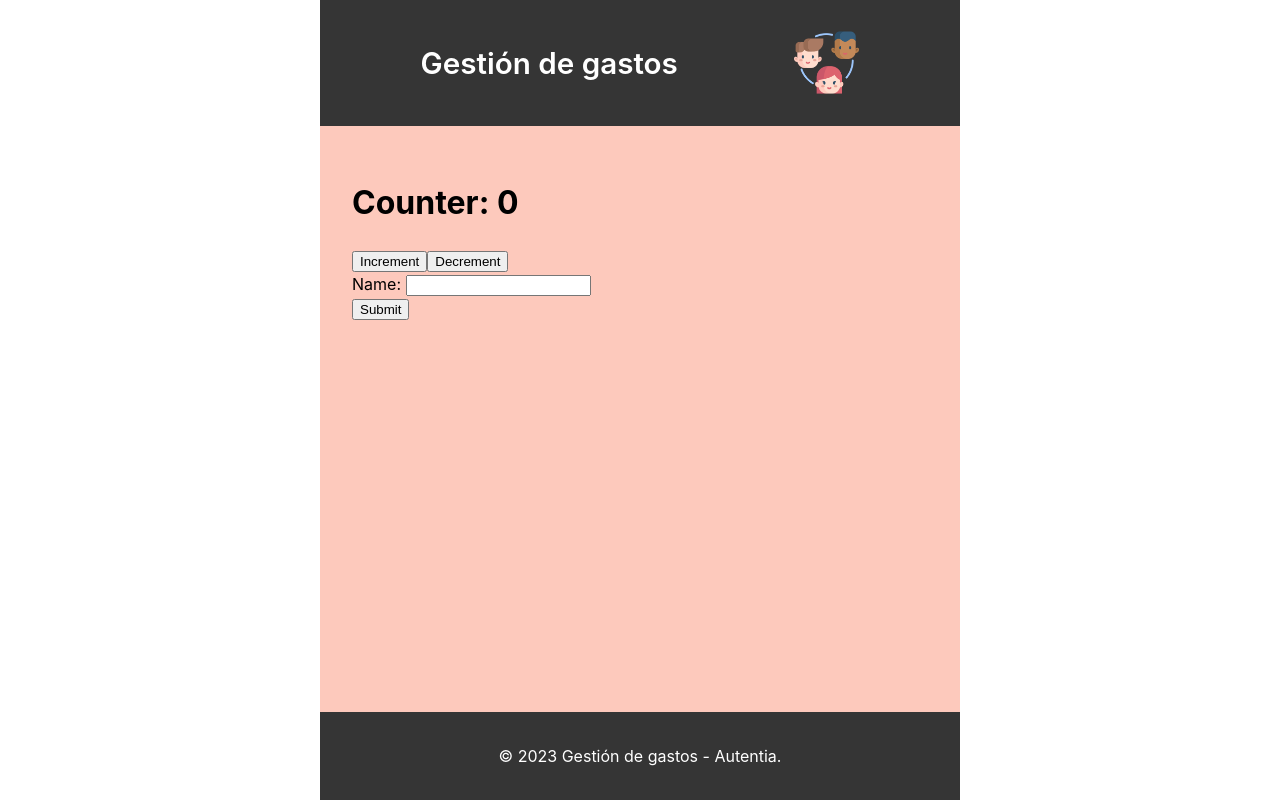
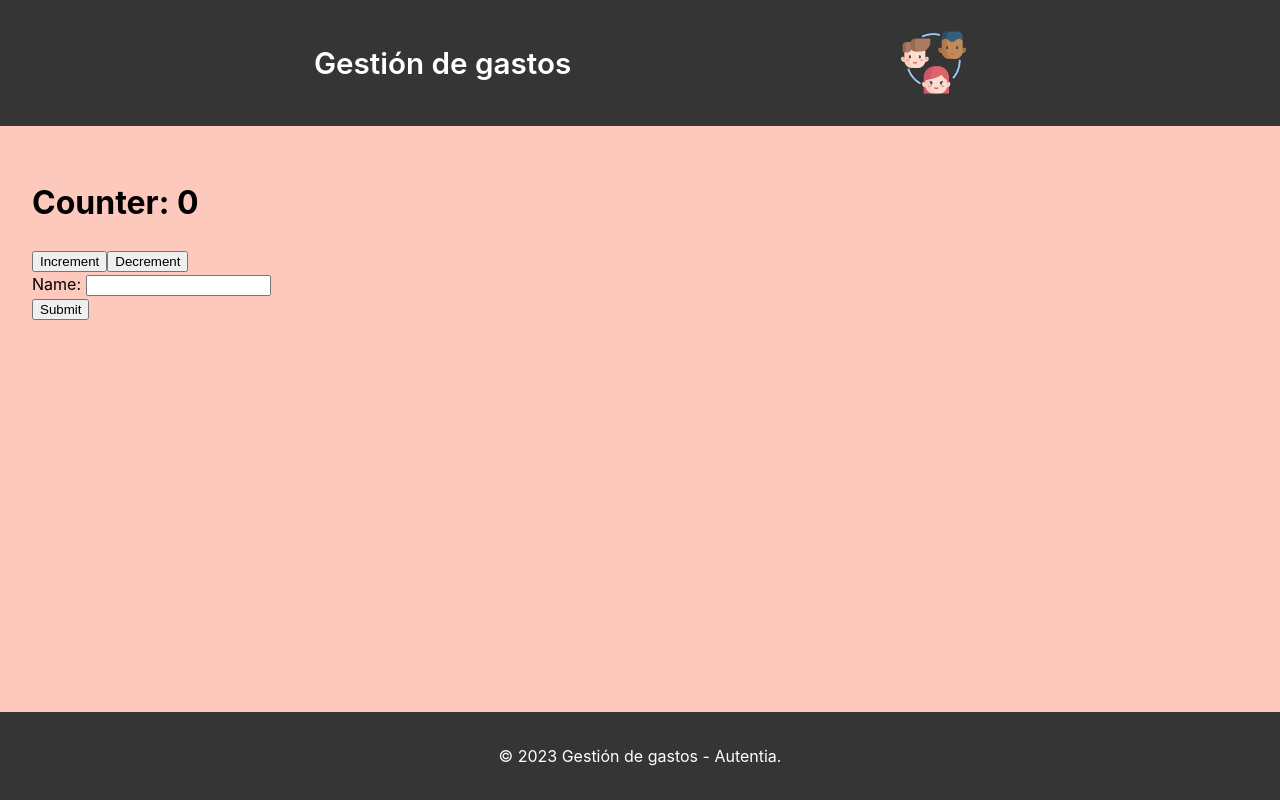
Before and after one commit to acalvom/gastos-compartidos-autentia, a React (Vite) app: page / in a window 1280 px wide. Built offline with nearby package versions, Linux system fonts and the light colour scheme.

Commit message:
style: arrange styles

```diff
--- a/src/index.css
+++ b/src/index.css
@@ -10,7 +10,4 @@ body {
   font-family: Inter, system-ui, Avenir, Helvetica, Arial, sans-serif;
   line-height: 1.5;
   font-weight: 400;
-
-  color-scheme: light dark;
-  background-color: rgba(255, 255, 255, 0.95);
 }
--- a/src/layout/Layout.css
+++ b/src/layout/Layout.css
@@ -2,13 +2,6 @@
   display: flex;
   flex-direction: column;
   min-height: 100vh;
-  width: 50%;
   background-color: #FDC9BC;
   margin: 0 auto;
 }
-
-@media only screen and (max-width: 768px) {
-  .app-container {
-    width: 100%;
-  }
-}
```
